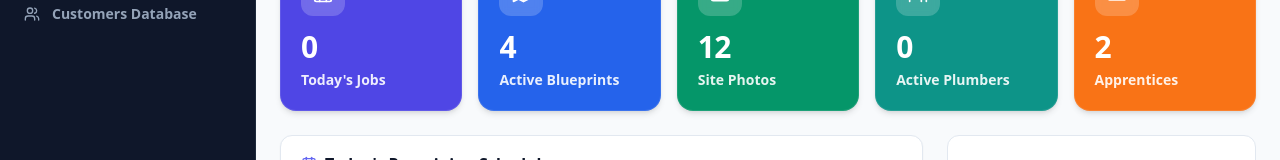
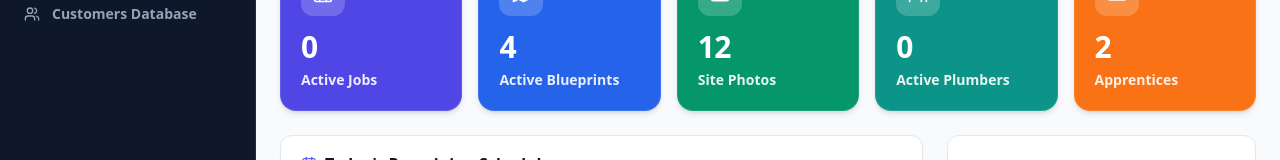
Before and after one commit to prestonpw9-sketch/Soliscore-Dispatch, a React (Vite) app: page / in a window 1280 px wide. Shown: the part 218-378 px from the top of the page. Built offline with nearby package versions, Linux system fonts and the light colour scheme; no server answers; the database is empty.

Commit message:
Forcing the color update through

```diff
--- a/src/components/StatsCards.tsx
+++ b/src/components/StatsCards.tsx
@@ -19,7 +19,7 @@ const StatsCards: React.FC<Props> = ({
   // Rich, solid colors that pop beautifully in both Light and Dark mode
   const cards = [
     {
-      label: "Today's Jobs",
+      label: "Active Jobs",
       value: jobsToday,
       icon: Briefcase,
       colorBg: 'bg-indigo-600 dark:bg-indigo-500',
```
